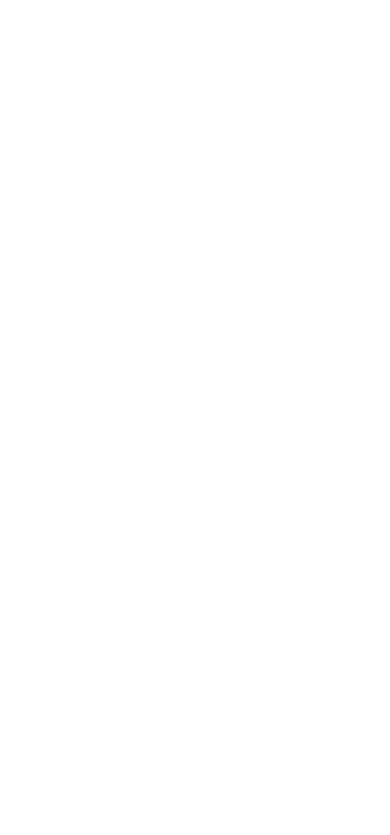
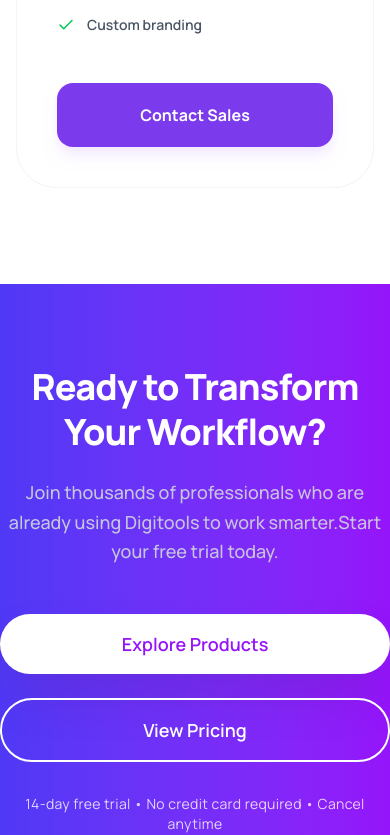
Before and after one commit to HeadExchange02/Digital-Tools-Platform, a React (Vite) app: page / in a window 390 px wide. Shown: the part 8411-9246 px from the top of the page. Before the commit the page ends 7679 px from the top, so only its background shows below. Built offline with nearby package versions, Linux system fonts and the light colour scheme.

Commit message:
Pricing & Workflow

```diff
--- a/src/App.jsx
+++ b/src/App.jsx
@@ -7,6 +7,8 @@
 import Stats from './Components/Stats'
 import Footer from './Components/Footer'
 import Steps from './Components/Steps'
+import Pricing from './Components/Pricing'
+import Workflow from './Components/Workflow'
 
 
 const getProducts = async () => {
@@ -44,6 +46,8 @@
         )}
         {activeTab === "cart" && <Cart key={productPromise.id} cart={cart} setCart={setCart}></Cart>}
         <Steps></Steps>
+        <Pricing></Pricing>
+        <Workflow></Workflow>
         <Footer></Footer>
       </div>
     </>
--- /dev/null
+++ b/src/Components/Pricing.jsx
@@ -0,0 +1,134 @@
+import { Check } from 'lucide-react';
+import React from 'react';
+
+const Pricing = () => {
+    const plans = [
+    {
+      name: "Starter",
+      description: "Perfect for getting started",
+      price: "0",
+      features: [
+        "Access to 10 free tools",
+        "Basic templates",
+        "Community support",
+        "1 project per month",
+      ],
+      buttonText: "Get Started Free",
+      isPopular: false,
+    },
+    {
+      name: "Pro",
+      description: "Best for professionals",
+      price: "29",
+      features: [
+        "Access to all premium tools",
+        "Unlimited templates",
+        "Priority support",
+        "Unlimited projects",
+        "Cloud sync",
+        "Advanced analytics",
+      ],
+      buttonText: "Start Pro Trial",
+      isPopular: true,
+    },
+    {
+      name: "Enterprise",
+      description: "For teams and businesses",
+      price: "99",
+      features: [
+        "Everything in Pro",
+        "Team collaboration",
+        "Custom integrations",
+        "Dedicated support",
+        "SLA guarantee",
+        "Custom branding",
+      ],
+      buttonText: "Contact Sales",
+      isPopular: false,
+    },
+  ];
+    return (
+        <div className="py-24 bg-white px-4">
+      <div className="max-w-7xl mx-auto text-center">
+        {/* Header */}
+        <h2 className="text-3xl md:text-6xl font-black text-[#101727] mb-6">
+          Simple, Transparent Pricing
+        </h2>
+        <p className="text-[#627382] text-lg mb-16 max-w-2xl mx-auto font-medium">
+          Choose the plan that fits your needs. Upgrade or downgrade anytime.
+        </p>
+
+        {/* Pricing Cards Grid */}
+        <div className="grid lg:grid-cols-3 gap-8 items-start">
+          {plans.map((plan, index) => (
+            <div
+              key={index}
+              className={`relative p-10 rounded-[40px] transition-all duration-500 border ${
+                plan.isPopular
+                  ? "bg-linear-to-r from-[#4F39F6] to-[#9514FA] text-white border-[#4F39F6] shadow-2xl shadow-purple-200 lg:scale-105 z-10"
+                  : "bg-white text-gray-900 border-gray-100 hover:border-purple-100 hover:shadow-xl"
+              }`}
+            >
+              {/* "Most Popular" Tag */}
+              {plan.isPopular && (
+                <div className="absolute -top-5 left-1/2 -translate-x-1/2 bg-[#FEF3C6] text-[#bb4d00] text-xs font-medium px-5 py-2 rounded-full uppercase tracking-widest shadow-sm">
+                  Most Popular
+                </div>
+              )}
+
+              <div className="text-left">
+                <h3 className="text-2xl font-black mb-2">{plan.name}</h3>
+                <p
+                  className={`text-sm font-medium mb-8 ${plan.isPopular ? "text-purple-100" : "text-gray-400"}`}
+                >
+                  {plan.description}
+                </p>
+
+                <div className="flex items-baseline gap-1 mb-10">
+                  <span className="text-5xl font-black">${plan.price}</span>
+                  <span
+                    className={`text-sm font-bold uppercase ${plan.isPopular ? "text-purple-100" : "text-gray-400"}`}
+                  >
+                    /Month
+                  </span>
+                </div>
+
+                {/* Feature List */}
+                <div className="space-y-4 mb-12">
+                  {plan.features.map((feature, idx) => (
+                    <div key={idx} className="flex items-center gap-3">
+                      <Check
+                        size={18}
+                        className={
+                          plan.isPopular ? "text-white" : "text-green-500"
+                        }
+                      />
+                      <span
+                        className={`text-sm font-semibold ${plan.isPopular ? "text-white" : "text-gray-600"}`}
+                      >
+                        {feature}
+                      </span>
+                    </div>
+                  ))}
+                </div>
+
+                {/* Button */}
+                <button
+                  className={`w-full py-5 rounded-2xl font-bold transition-all active:scale-95 ${
+                    plan.isPopular
+                      ? "bg-white text-[#7C3AED] hover:bg-gray-50 cursor-pointer"
+                      : "bg-[#7C3AED] text-white hover:bg-[#6D28D9] shadow-lg shadow-purple-100 cursor-pointer"
+                  }`}
+                >
+                  {plan.buttonText}
+                </button>
+              </div>
+            </div>
+          ))}
+        </div>
+      </div>
+    </div>
+    );
+};
+
+export default Pricing;
--- /dev/null
+++ b/src/Components/Workflow.jsx
@@ -0,0 +1,30 @@
+import React from 'react';
+
+const Workflow = () => {
+    return (
+        <div className="py-20 bg-linear-to-r from-[#4F39F6] to-[#9514FA]">
+            <div className="max-w-4xl mx-auto text-center">
+                <h2 className="text-4xl md:text-5xl font-extrabold text-white mb-6 leading-tight tracking-tight">
+                    Ready to Transform Your Workflow?
+                </h2>
+                <p className="text-gray-300 text-lg md:text-xl mb-12 max-w-2xl mx-auto font-medium opacity-90 leading-relaxed">
+                    Join thousands of professionals who are already using Digitools to
+                    work smarter.Start your free trial today.
+                </p>
+                <div className="flex flex-col sm:flex-row gap-6 justify-center items-center mb-8">
+                    <button className="bg-white text-[#9514FA] px-7 py-4 rounded-full font-semibold text-lg shadow-2xl shadow-purple-900/30 hover:bg-gray-200 active:scale-95 transition-all duration-300 w-full sm:w-auto cursor-pointer">
+                        Explore Products
+                    </button>
+                    <button className="border-2 border-white text-white px-7 py-4 rounded-full font-semibold text-lg hover:bg-white/10 active:scale-95 transition-all duration-300 w-full sm:w-auto cursor-pointer">
+                        View Pricing
+                    </button>
+                </div>
+                <p className="text-[#FFFFFF] text-sm  opacity-80 tracking-wide">
+                    14-day free trial • No credit card required • Cancel anytime
+                </p>
+            </div>
+        </div>
+    );
+};
+
+export default Workflow;
```
